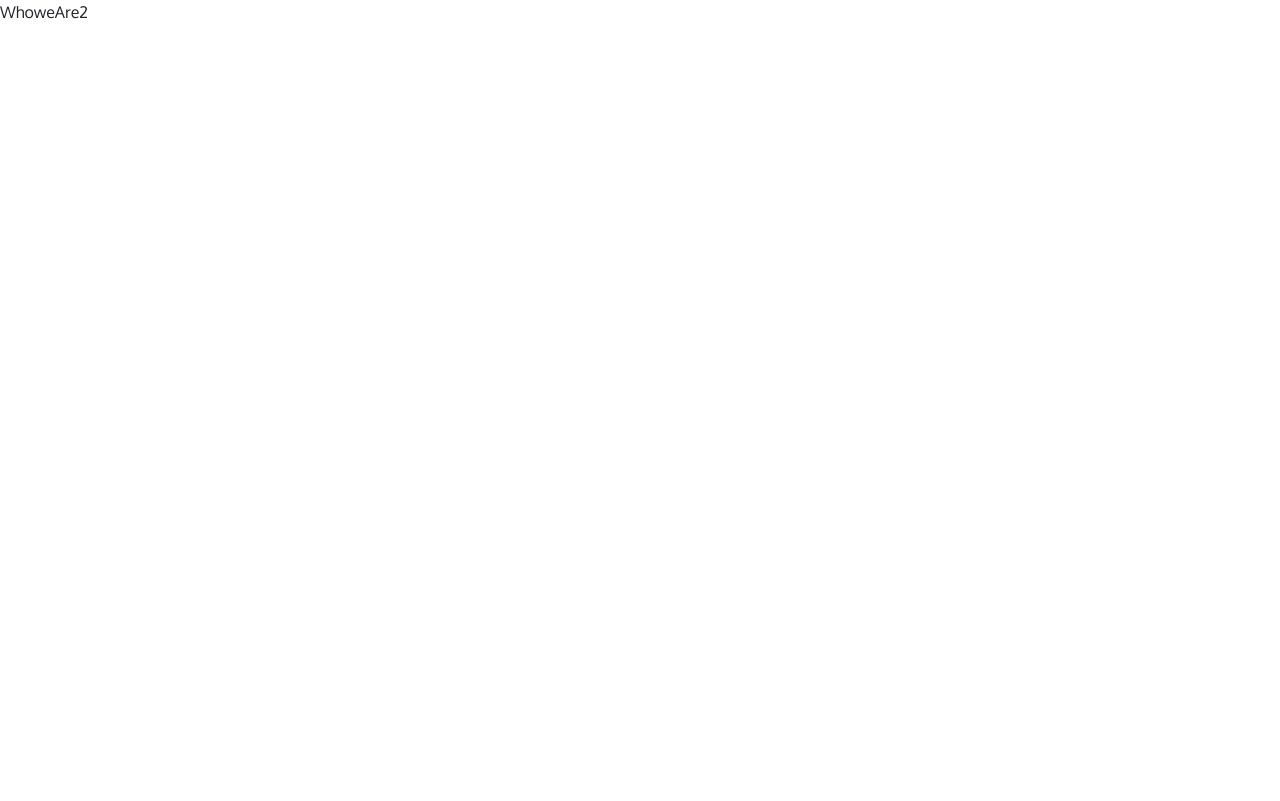
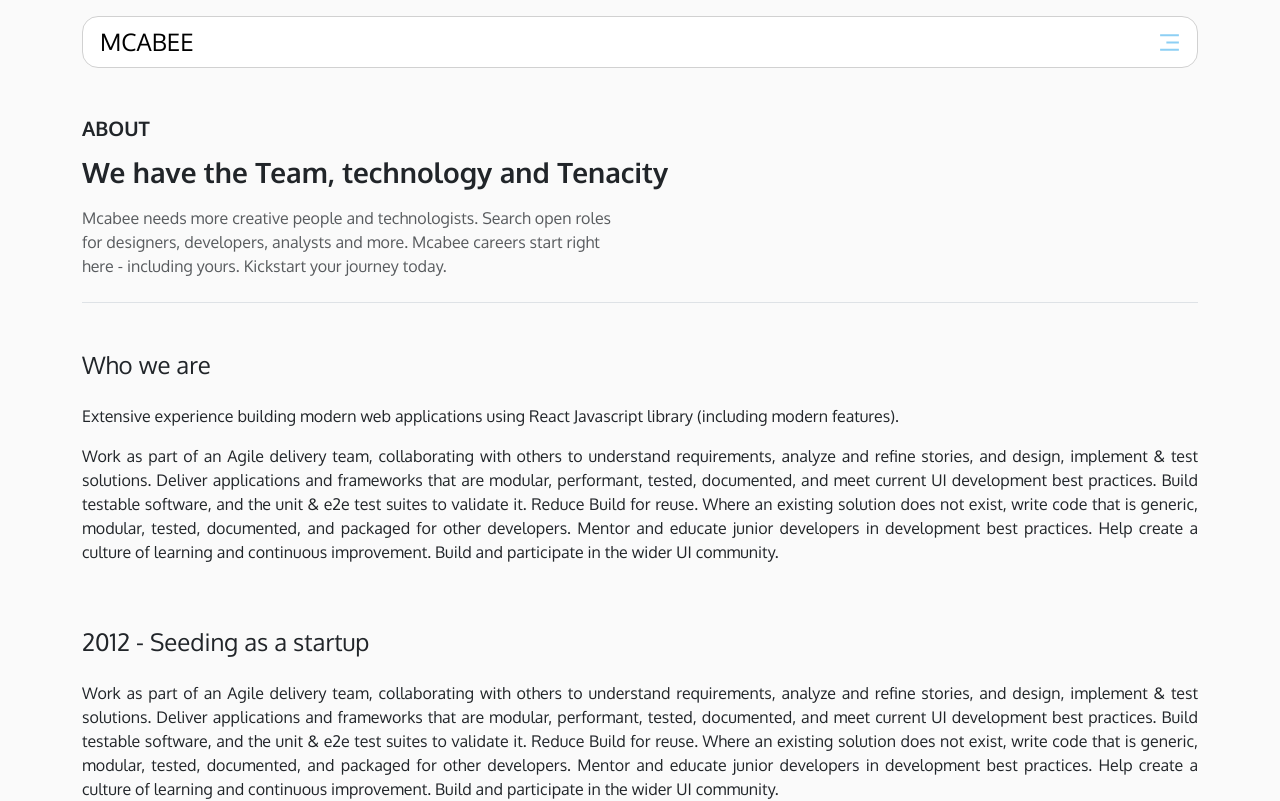
Before and after one commit to MCABEE/McAbee_Main, a React (Vite) app in the folder Client/: page /whoweare in a window 1280 px wide. Shown: the top 801 px of the page. Built offline with nearby package versions, Linux system fonts and the light colour scheme.

Commit message:
completed about page

```diff
--- a/Client/src/components/herosection2/HeroSection2.jsx
+++ b/Client/src/components/herosection2/HeroSection2.jsx
@@ -3,7 +3,7 @@ import React, { useEffect } from 'react'
 //react icon import
 import { BiSearchAlt2 } from "react-icons/bi"
 
-const HeroSection2 = ({ data, setfilter, filter, diplayListOption, displaySelectMenu }) => {
+const HeroSection2 = ({ data, setfilter, filter, diplayListOption, displaySelectMenu, displaySearchFilter }) => {
 
   return (
     <div className='pt-5 pb-4'>
@@ -13,7 +13,7 @@ const HeroSection2 = ({ data, setfilter, filter, diplayListOption, displaySelect
         <div className='w-100 w-lg-75 text-muted'>
           {data.shortDesc1}
         </div>
-        <div className='w-100 w-lg-25 d-flex gap-2 border rounded' style={{ height: "2.5rem" }}>
+        <div className={`w-100 w-lg-25 d-flex gap-2 ${!displaySelectMenu && !displaySearchFilter?"":"border"} rounded`} style={{ height: "2.5rem" }}>
           {
             displaySelectMenu
               ? (
@@ -28,11 +28,16 @@ const HeroSection2 = ({ data, setfilter, filter, diplayListOption, displaySelect
               ) : ""
 
           }
+          {
+            displaySearchFilter
+              ? (
+                <div className="input-group mb-3 border-0">
+                  <span className="input-group-text border-0" id="basic-addon1"><BiSearchAlt2 /> </span>
+                  <input type="text" className="form-control border-0" placeholder="Search" aria-label="Username" aria-describedby="basic-addon1" />
+                </div>
+              ) : ""
+          }
 
-          <div className="input-group mb-3 border-0">
-            <span className="input-group-text border-0" id="basic-addon1"><BiSearchAlt2 /> </span>
-            <input type="text" className="form-control border-0" placeholder="Search" aria-label="Username" aria-describedby="basic-addon1" />
-          </div>
         </div>
       </div>
     </div>
--- a/Client/src/pages/careers/Careers.jsx
+++ b/Client/src/pages/careers/Careers.jsx
@@ -22,6 +22,7 @@ export const Careers = () => {
 
   const [filterOpening, setfilterOpening] = useState("All")   //changes the selection menu in the herosection 2
   const [displaySelectMenu, setdisplaySelectMenu] = useState(true)
+  const [displaySearchFilter, setdisplaySearchFilter] = useState(true)
   const [renderCareerPage, setrenderCareerPage] = useState(true) //tell which component to render (job openings or job apply component)
 
   const careerList = JOBOPENINGS.map((OPENING) => OPENING.jobTitle)  //sets the list option for herosection2 which is going as object prop
@@ -48,7 +49,7 @@ export const Careers = () => {
       </div>
 
       <div className='container'>
-        <HeroSection2 data={heroSection2} filter={filterOpening} setfilter={setfilterOpening} diplayListOption={renderCareerPage} displaySelectMenu={displaySelectMenu}/>
+        <HeroSection2 data={heroSection2} filter={filterOpening} setfilter={setfilterOpening} diplayListOption={renderCareerPage} displaySelectMenu={displaySelectMenu} displaySearchFilter={displaySearchFilter}/>
         {
           renderCareerPage ? (
             <>
--- a/Client/src/pages/contact2/Contact2.jsx
+++ b/Client/src/pages/contact2/Contact2.jsx
@@ -7,6 +7,7 @@ import "./contact2.scss"
 const Contact2 = () => {
     const [filterRegion, setfilterRegion] = useState("All")//changes the selection menu in the herosection 2
     const [displaySelectMenu, setdisplaySelectMenu] = useState(true)
+    const [displaySearchFilter, setdisplaySearchFilter] = useState(true)
     const [renderContactPage, setrenderContactPage] = useState(false) //tell which component to render (job openings or job apply component)
 
     const regionList = ["India", "Europe", "Australia-NZ", "US-Canada", "Middle East"] //sets the list option for herosection2 which is going as object prop
@@ -30,7 +31,7 @@ const Contact2 = () => {
                 <Navbar2 />
             </div>
             <div className='container'>
-                <HeroSection2 data={contactSection2} filter={filterRegion} setfilter={setfilterRegion} diplayListOption={setrenderContactPage} displaySelectMenu={displaySelectMenu}/>
+                <HeroSection2 data={contactSection2} filter={filterRegion} setfilter={setfilterRegion} diplayListOption={setrenderContactPage} displaySelectMenu={displaySelectMenu} displaySearchFilter={displaySearchFilter}/>
 
                 <div className='contact-page-details-content2 pt-5 pb-3 border-top'>
                     <div>
--- a/Client/src/pages/products/Products.jsx
+++ b/Client/src/pages/products/Products.jsx
@@ -14,6 +14,7 @@ export const Products = () => {
 
   const [filterProduct, setfilterProduct] = useState("All")//changes the selection menu in the herosection 2
   const [displaySelectMenu, setdisplaySelectMenu] = useState(true)
+  const [displaySearchFilter, setdisplaySearchFilter] = useState(true)
   const [renderProductPage, setrenderProductPage] = useState(true) //tell which component to render (job openings or job apply component)
 
   const productList = PRODUCTS.map((PRODUCT) => PRODUCT.productName) //sets the list option for herosection2 which is going as object prop
@@ -38,7 +39,7 @@ export const Products = () => {
         <Navbar2 />
       </div>
       <div className='container'>
-        <HeroSection2 data={productSection2} filter={filterProduct} setfilter={setfilterProduct}  diplayListOption={renderProductPage} displaySelectMenu={displaySelectMenu}/>
+        <HeroSection2 data={productSection2} filter={filterProduct} setfilter={setfilterProduct}  diplayListOption={renderProductPage} displaySelectMenu={displaySelectMenu} displaySearchFilter={displaySearchFilter}/>
         {
           renderProductPage
             ? (
--- a/Client/src/pages/services2/Services2.jsx
+++ b/Client/src/pages/services2/Services2.jsx
@@ -8,7 +8,7 @@ const Services2 = () => {
 
     const [filterservice, setfilterservice] = useState("All")//changes the selection menu in the herosection 2
     const [displaySelectMenu, setdisplaySelectMenu] = useState(false)
-
+    const [displaySearchFilter, setdisplaySearchFilter] = useState(true)
     const [renderServicePage, setrenderServicePage] = useState(false) //tell which component to render (job openings or job apply component)
     const [formOpen, setformOpen] = useState(false)
     const [successmsg, setsuccessmsg] = useState(false)
@@ -44,7 +44,7 @@ const Services2 = () => {
                 <Navbar2 />
             </div>
             <div className='container'>
-                <HeroSection2 data={serviceSection2} filter={filterservice} setfilter={setfilterservice} diplayListOption={renderServicePage} displaySelectMenu={displaySelectMenu} />
+                <HeroSection2 data={serviceSection2} filter={filterservice} setfilter={setfilterservice} diplayListOption={renderServicePage} displaySelectMenu={displaySelectMenu} displaySearchFilter={displaySearchFilter}/>
                 <div className=' pt-4 pb-5 border-top'>
                     {
                         renderServicePage ? (
--- a/Client/src/pages/whoweare2/WhoWeAre2.jsx
+++ b/Client/src/pages/whoweare2/WhoWeAre2.jsx
@@ -1,9 +1,58 @@
-import React from 'react'
+import React, { useState } from 'react'
+import { Navbar2 } from '../../components/navbar2/Navbar2';
+import HeroSection2 from '../../components/herosection2/HeroSection2';
+import CareerOpenings from '../careers/openings/CareerOpenings';
+import { Footer2 } from '../../components/footer2/Footer2';
 
 const WhoweAre2 = () => {
-  return (
-    <div>WhoweAre2</div>
-  )
+
+    const [displaySelectMenu, setdisplaySelectMenu] = useState(false)
+    const [displaySearchFilter, setdisplaySearchFilter] = useState(false)
+
+    const heroSection2 = {
+        "title": "ABOUT",
+        "tagline": "We have the Team, technology and Tenacity",
+        "shortDesc1": "Mcabee needs more creative people and technologists. Search open roles for designers, developers, analysts and more. Mcabee careers start right here - including yours. Kickstart your journey today.",
+        "List": []
+    }
+    return (
+        <div className='careers-page-wrapper pb-3'>
+            <div className='container pt-3'>
+                <Navbar2 />
+            </div>
+
+            <div className='container'>
+                <HeroSection2 data={heroSection2} displaySelectMenu={displaySelectMenu} displaySearchFilter={displaySearchFilter} />
+                <div className='pb-4  border-top'>
+                    <div className='pt-5'>
+                        <h4 className='pb-3'>Who we are</h4>
+                        <p>Extensive experience building modern web applications using React Javascript library (including modern features).</p>
+                        <p style={{textAlign:"justify"}}>Work as part of an Agile delivery team, collaborating with others to understand requirements, analyze and refine stories, and design, implement & test solutions. Deliver applications and frameworks that are modular, performant, tested, documented, and meet current UI development best practices. Build testable software, and the unit & e2e test suites to validate it. Reduce Build for reuse. Where an existing solution does not exist, write code that is generic, modular, tested, documented, and packaged for other developers. Mentor and educate junior developers in development best practices. Help create a culture of learning and continuous improvement. Build and participate in the wider UI community.
+                        </p>
+                    </div>
+                    <div className='pt-5'>
+                        <h4 className='pb-3'>2012 - Seeding as a startup</h4>
+                        <p style={{textAlign:"justify"}}>Work as part of an Agile delivery team, collaborating with others to understand requirements, analyze and refine stories, and design, implement & test solutions. Deliver applications and frameworks that are modular, performant, tested, documented, and meet current UI development best practices. Build testable software, and the unit & e2e test suites to validate it. Reduce Build for reuse. Where an existing solution does not exist, write code that is generic, modular, tested, documented, and packaged for other developers. Mentor and educate junior developers in development best practices. Help create a culture of learning and continuous improvement. Build and participate in the wider UI community.
+                        </p>
+                    </div>
+                    <div className='pt-5'>
+                        <h4 className='pb-3'>The Team</h4>
+                        <p style={{textAlign:"justify"}}>Work as part of an Agile delivery team, collaborating with others to understand requirements, analyze and refine stories, and design, implement & test solutions. Deliver applications and frameworks that are modular, performant, tested, documented, and meet current UI development best practices. Build testable software, and the unit & e2e test suites to validate it. Reduce Build for reuse. Where an existing solution does not exist, write code that is generic, modular, tested, documented, and packaged for other developers. Mentor and educate junior developers in development best practices. Help create a culture of learning and continuous improvement. Build and participate in the wider UI community.
+                        </p>
+                    </div>
+                    <div className='pt-5'>
+                        <h4 className='pb-3'>Our Values and Principles</h4>
+                        <p style={{textAlign:"justify"}}>Work as part of an Agile delivery team, collaborating with others to understand requirements, analyze and refine stories, and design, implement & test solutions. Deliver applications and frameworks that are modular, performant, tested, documented, and meet current UI development best practices. Build testable software, and the unit & e2e test suites to validate it. Reduce Build for reuse. Where an existing solution does not exist, write code that is generic, modular, tested, documented, and packaged for other developers. Mentor and educate junior developers in development best practices. Help create a culture of learning and continuous improvement. Build and participate in the wider UI community.
+                        </p>
+                    </div>
+
+                </div>
+
+            </div>
+
+            <Footer2 />
+        </div>
+    )
 }
 
 export default WhoweAre2
```
